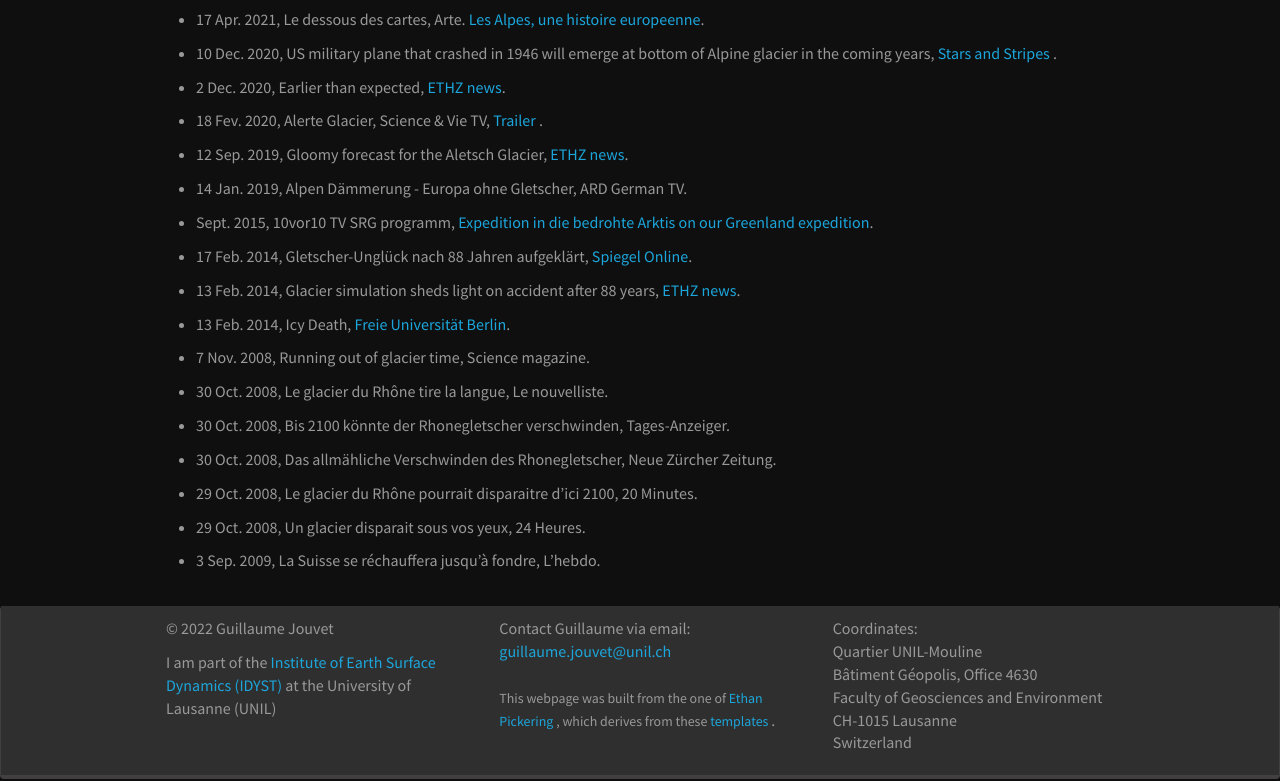
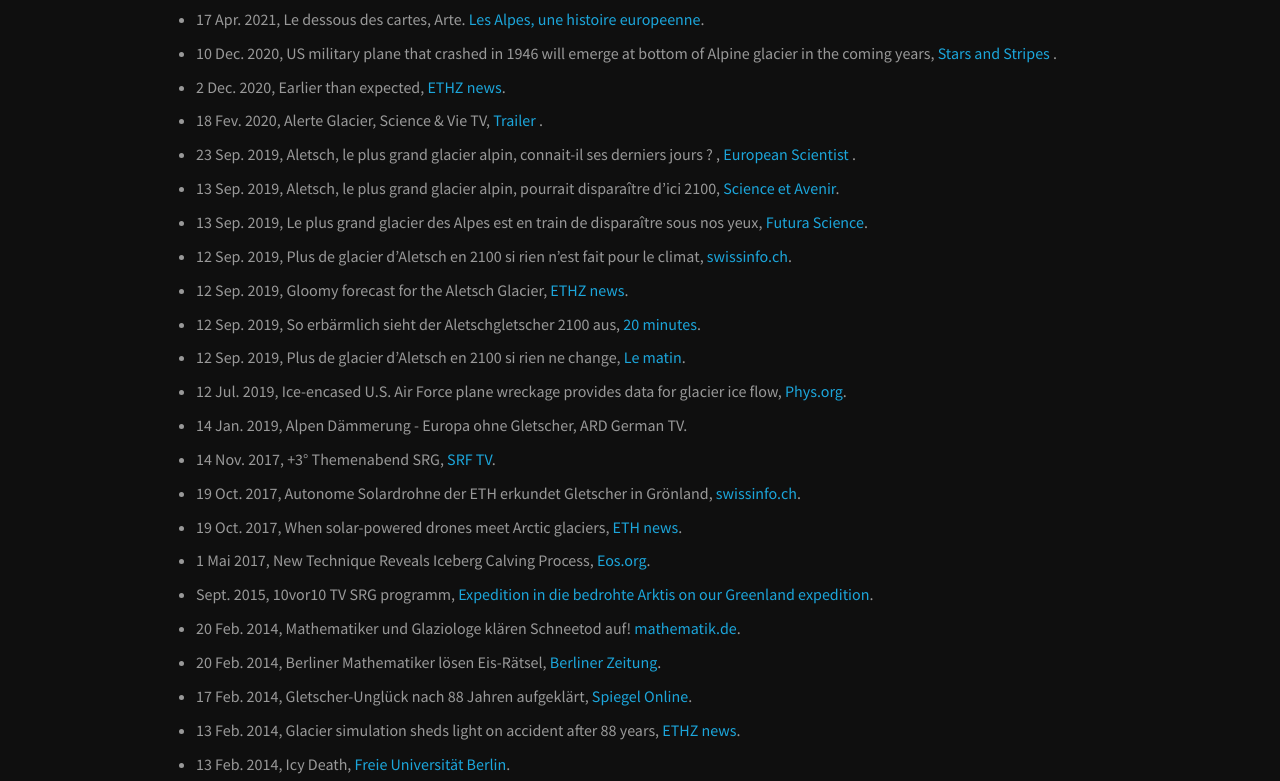
Before and after one commit to jouvetg/jouvetg.github.io, a plain HTML site: page media/index.html in a window 1280 px wide. Shown: the part 174-955 px from the top of the page. Drawn offline with nearby package versions, Linux system fonts and the light colour scheme; some icons are missing.

Commit message:
upt media

```diff
--- a/media/index.html
+++ b/media/index.html
@@ -91,7 +91,7 @@
     <p>17 Apr. 2021, Le dessous des cartes, Arte. <a href="https://www.youtube.com/watch?v=loQBP2b_ydk"> Les Alpes, une histoire europeenne</a>.</p>
   </li>
   <li>
-    <p>10 Dec. 2020, US military plane that crashed in 1946 will emerge at bottom of Alpine glacier in the coming years, <a href="https://www.stripes.com/theaters/europe/us-military-plane-that-crashed-in-1946-will-emerge-at-bottom-of-alpine-glacier-in-the-coming-years-1.654796">  Stars and Stripes </a>.</p>
+    <p>10 Dec. 2020, US military plane that crashed in 1946 will emerge at bottom of Alpine glacier in the coming years, <a href="https://www.stripes.com/theaters/europe/us-military-plane-that-crashed-in-1946-will-emerge-at-bottom-of-alpine-glacier-in-the-coming-years-1.654796"> Stars and Stripes </a>.</p>
   </li>
   <li>
     <p>2 Dec. 2020, Earlier than expected, <a href="https://ethz.ch/en/news-and-events/eth-news/news/2020/12/gauli-glacier-earlier-than-expected.html">ETHZ news</a>.</p>
@@ -100,16 +100,55 @@
     <p>18 Fev. 2020, Alerte Glacier, Science &amp; Vie TV, <a href="https://www.paranda-films.fr/documentaire/ALERTE-GLACIERS"> Trailer </a>.</p>
   </li>
   <li>
+    <p>23 Sep. 2019, Aletsch, le plus grand glacier alpin, connait-il ses derniers jours ? , <a href="https://www.europeanscientist.com/fr/environnement/aletsch-le-plus-grand-glacier-alpin-connait-il-ses-derniers-jours/">European Scientist </a>.</p>
+  </li>
+  <li>
+    <p>13 Sep. 2019, Aletsch, le plus grand glacier alpin, pourrait disparaître d’ici 2100, <a href="https://www.sciencesetavenir.fr/nature-environnement/climat/le-glacier-d-aletsch-le-plus-grand-des-alpes-pourrait-disparaitre-d-ici-a-2100_137233/">Science et Avenir</a>.</p>
+  </li>
+  <li>
+    <p>13 Sep. 2019, Le plus grand glacier des Alpes est en train de disparaître sous nos yeux, <a href="https://www.futura-sciences.com/planete/actualites/rechauffement-climatique-plus-grand-glacier-alpes-train-disparaitre-sous-nos-yeux-77575/">Futura Science</a>.</p>
+  </li>
+  <li>
+    <p>12 Sep. 2019, Plus de glacier d’Aletsch en 2100 si rien n’est fait pour le climat, <a href="https://www.swissinfo.ch/fre/plus-de-glacier-d-aletsch-en-2100-si-rien-n-est-fait-pour-le-climat/45224794">swissinfo.ch</a>.</p>
+  </li>
+  <li>
     <p>12 Sep. 2019, Gloomy forecast for the Aletsch Glacier, <a href="https://ethz.ch/en/news-and-events/eth-news/news/2019/09/aletschglacier.html">ETHZ news</a>.</p>
+  </li>
+  <li>
+    <p>12 Sep. 2019, So erbärmlich sieht der Aletschgletscher 2100 aus, <a href="https://www.20min.ch/story/so-erbaermlich-sieht-der-aletschgletscher-2100-aus-131064734697">20 minutes</a>.</p>
+  </li>
+  <li>
+    <p>12 Sep. 2019, Plus de glacier d’Aletsch en 2100 si rien ne change, <a href="https://www.lematin.ch/story/plus-de-glacier-d-aletsch-en-2100-si-rien-ne-change-603642796535">Le matin</a>.</p>
+  </li>
+  <li>
+    <p>12 Jul. 2019, Ice-encased U.S. Air Force plane wreckage provides data for glacier ice flow, <a href="https://phys.org/news/2019-07-ice-encased-air-plane-wreckage-glacier.html">Phys.org</a>.</p>
   </li>
   <li>
     <p>14 Jan. 2019, Alpen Dämmerung - Europa ohne Gletscher, ARD German TV.</p>
   </li>
   <li>
+    <p>14 Nov. 2017, +3° Themenabend SRG, <a href="https://www.srgssr.ch/en/news-media/news/3-die-srg-ssr-widmet-dem-klimawandel-einen-themenabend">SRF TV</a>.</p>
+  </li>
+  <li>
+    <p>19 Oct. 2017, Autonome Solardrohne der ETH erkundet Gletscher in Grönland, <a href="https://www.swissinfo.ch/ger/autonome-solardrohne-der-eth-erkundet-gletscher-in-groenland/43610026">swissinfo.ch</a>.</p>
+  </li>
+  <li>
+    <p>19 Oct. 2017, When solar-powered drones meet Arctic glaciers, <a href="https://ethz.ch/en/news-and-events/eth-news/news/2017/10/arctic-surveying-with-solar-drones.html">ETH news</a>.</p>
+  </li>
+  <li>
+    <p>1 Mai 2017, New Technique Reveals Iceberg Calving Process, <a href="https://eos.org/articles/new-technique-reveals-iceberg-calving-process">Eos.org</a>.</p>
+  </li>
+  <li>
     <p>Sept. 2015, 10vor10 TV SRG programm, <a href="https://www.srgd.ch/de/aktuelles/news/2015/10/06/war-10vor10-sommerserie-eine-klimakampagne/">Expedition in die bedrohte Arktis on our Greenland expedition</a>.</p>
   </li>
   <li>
-    <p>17 Feb.  2014, Gletscher-Unglück nach 88 Jahren aufgeklärt, <a href="http://www.spiegel.de/wissenschaft/natur/eis-simulation-gletscher-unglueck-nach-88-jahren-aufgeklaert-a-953919.html">Spiegel Online</a>.</p>
+    <p>20 Feb. 2014, Mathematiker und Glaziologe klären Schneetod auf! <a href="https://www.mathematik.de/dmv-blog/270-mathematiker-und-glaziologe-klaeren-schneetod-auf">mathematik.de</a>.</p>
+  </li>
+  <li>
+    <p>20 Feb. 2014, Berliner Mathematiker lösen Eis-Rätsel, <a href="https://www.bz-berlin.de/archiv-artikel/berliner-mathematiker-loesen-eis-raetsel">Berliner Zeitung</a>.</p>
+  </li>
+  <li>
+    <p>17 Feb. 2014, Gletscher-Unglück nach 88 Jahren aufgeklärt, <a href="http://www.spiegel.de/wissenschaft/natur/eis-simulation-gletscher-unglueck-nach-88-jahren-aufgeklaert-a-953919.html">Spiegel Online</a>.</p>
   </li>
   <li>
     <p>13 Feb. 2014, Glacier simulation sheds light on accident after 88 years, <a href="https://www.ethz.ch/en/news-and-events/eth-news/news/2014/02/unfall-nach-88-jahren-dank-gletschersimulation-geklaert.html">ETHZ news</a>.</p>
@@ -118,7 +157,13 @@
     <p>13 Feb. 2014, Icy Death, <a href="http://www.fu-berlin.de/en/presse/informationen/fup/2014/fup_14_050_tod-im-eis/index.html">Freie Universität Berlin</a>.</p>
   </li>
   <li>
-    <p>7 Nov. 2008, Running out of glacier time, Science magazine.</p>
+    <p>23 Mac. 2013, Des maths pour la planète, <a href="https://www.letemps.ch/opinions/maths-planete">Le temps</a>.</p>
+  </li>
+  <li>
+    <p>3 Sep.  2009, La Suisse se réchauffera jusqu’à fondre, L’hebdo.</p>
+  </li>
+  <li>
+    <p>7  Nov. 2008, Running out of glacier time, Science magazine.</p>
   </li>
   <li>
     <p>30 Oct. 2008, Le glacier du Rhône tire la langue, Le nouvelliste.</p>
@@ -134,9 +179,6 @@
   </li>
   <li>
     <p>29 Oct. 2008, Un glacier disparait sous vos yeux, 24 Heures.</p>
-  </li>
-  <li>
-    <p>3 Sep.  2009, La Suisse se réchauffera jusqu’à fondre, L’hebdo.</p>
   </li>
 </ul>
 
```
